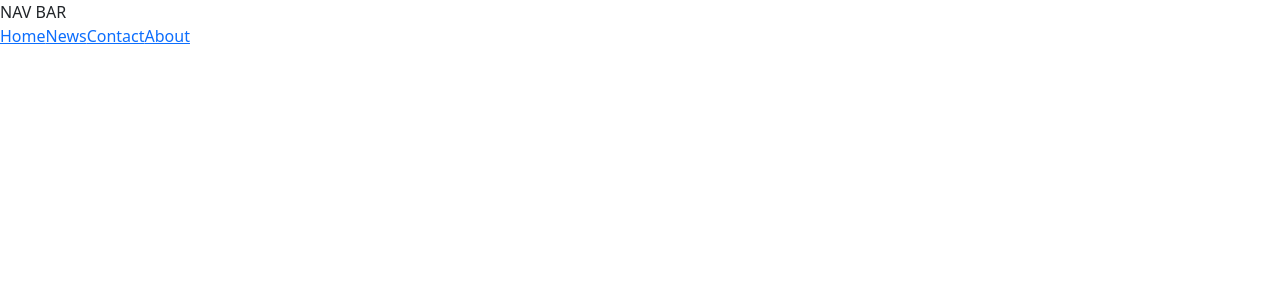
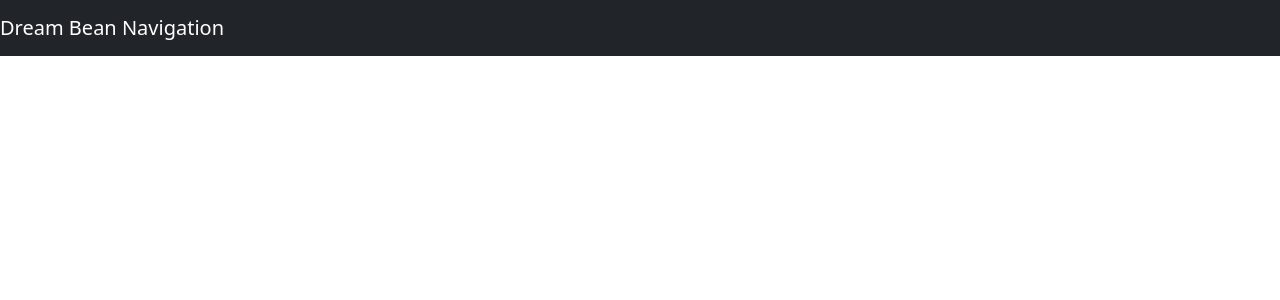
Before and after one commit to VINCENT2135/dream_bean.frontend, a React (Create React App) app: page / in a window 1280 px wide. Shown: the top 300 px of the page. Built offline with nearby package versions, Linux system fonts and the light colour scheme.

Commit message:
NavBar/reeact-bootstrap

```diff
--- a/src/components/App.js
+++ b/src/components/App.js
@@ -5,8 +5,11 @@ import React from 'react';
 import 'bootstrap/dist/css/bootstrap.css'
 
 
+
 import Router from './Router'
 import './styles.css'
+import { Navbar } from 'react-bootstrap'
+
 
 
 
@@ -16,10 +19,17 @@ import './styles.css'
 
 const App = () => {
   return (
-  <div>
-  NAV BAR
+  <div className="App">
+    <Navbar bg="dark" variant="dark">
+      <Navbar.Brand>
+
+       Dream Bean Navigation
+      </Navbar.Brand>
 
   <Router/>
+
+  </Navbar>
+
 
 
   </div>
--- /dev/null
+++ b/src/components/Nav.js
@@ -0,0 +1,22 @@
+import React from 'react'
+import './styles.css'
+
+
+function NavBar() {
+    return (
+        <div>
+
+
+<body>
+
+
+
+</body>
+
+        </div>
+    )
+}
+
+
+
+export default  NavBar
--- a/src/components/NavBar.js
+++ /dev/null
@@ -1,30 +0,0 @@
-import React from 'react'
-import './styles.css'
-
-import Navbar from 'react-bootstrap/Navbar'
-
-function NavBar() {
-    return (
-        <div>
-
-
-<body>
-
-<div class="topnav">
-  <a class="active" href="#home">Home</a>
-  <a href="#news">News</a>
-  <a href="#contact">Contact</a>
-  <a href="#about">About</a>
-</div>
-
-
-
-</body>
-
-        </div>
-    )
-}
-
-
-
-export default  NavBar
--- a/src/components/Router.js
+++ b/src/components/Router.js
@@ -4,14 +4,14 @@ import {Switch, Route } from "react-router-dom"
 import HomePage from '../components/HomePage'
 import BeansContainer from './BeansContainer'
 import AboutBeans from '../components/AboutBeans'
-import NavBar from './NavBar'
+import Nav from './Nav'
 //import BeansList from './components/BeansList'
 
 const Router = () => {
     return (
     <div>
         <Switch>
-        <Route exact path='/' component={NavBar} />
+        <Route exact path='/' component={Nav} />
             <Route exact path='/home' component={HomePage} />
             <Route exact path='/about' component={AboutBeans} />
         <Route exact path='/beans' component={BeansContainer} />
```
